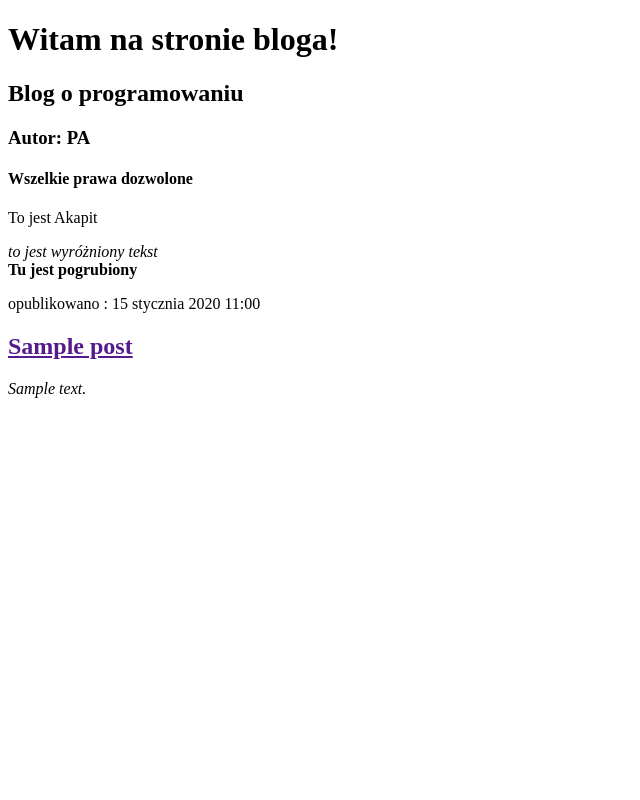
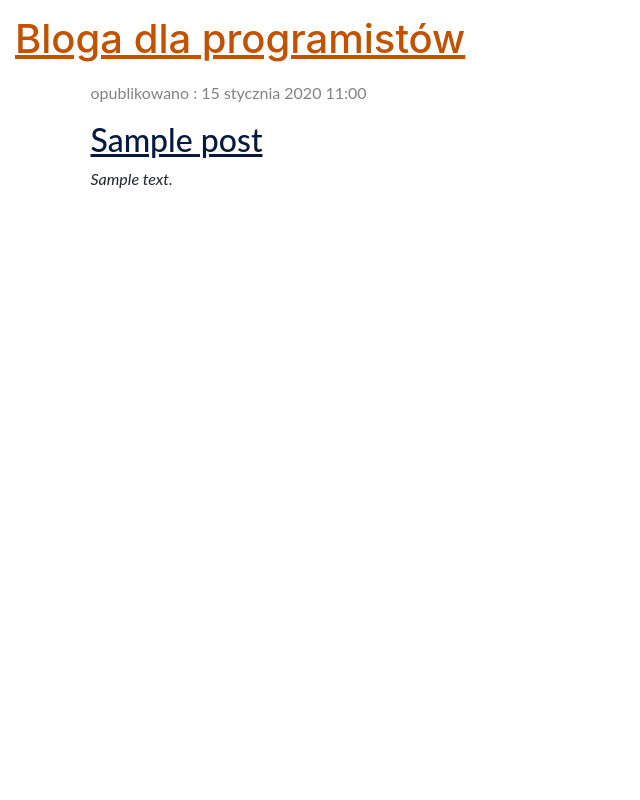
Before and after one commit to ScPatryk87/djangoblog, a Django app: page / in a window 1280 px wide. Shown: the whole page, without its empty margins (0-640 px from the left). Run offline with Django 5.2, Linux system fonts and the light colour scheme; tables that the repository leaves empty hold one stand-in row (values such as "Sample post").

Commit message:
dodano nowy szablon

```diff
--- /dev/null
+++ b/blog/static/css/blog.css
@@ -0,0 +1,39 @@
+h1 a,h2 a {
+    color: #DE781f;
+}
+
+body {
+    padding-left: 15px;
+     font-family: "Lato", sans-serif;
+}
+
+.page-header {
+    background-color: #ffffff;
+    margin-top: 5px;
+    padding: 10px 50px 0px 0px;
+    color: #C25100;
+    font-family: 'Inter', sans-serif;
+    text-decoration: none;
+    width:70%;
+    border-style: hidden;
+}
+.page-header h1, .page-header h1 a, .page-header h1 a:visited, .page-header h1 a:active {
+    color: #C25100;
+}
+
+.data {
+    color: #828282;
+}
+
+.content {
+  margin: auto;
+  width: 100%;
+}
+.post {
+    margin-bottom: 15px;
+    padding: 10px 10px 10px 1px;
+}
+
+.post h2 a, .post h1 a:visited {
+    color: #061A40;
+}
--- a/blog/urls.py
+++ b/blog/urls.py
@@ -3,4 +3,5 @@ from . import  views
 
 urlpatterns= [
     path('', views.post_list, name='post_list'),
+    path('post/<int:pk>/', views.post_detail, name='post_detail'),
 ]
--- a/blog/views.py
+++ b/blog/views.py
@@ -1,4 +1,4 @@
-from django.shortcuts import render
+from django.shortcuts import render, get_object_or_404
 from django.utils import timezone
 
 from .models import Post
@@ -7,3 +7,7 @@ from .models import Post
 def post_list(request):
     posts=Post.objects.filter(publish_date__lte=timezone.now()).order_by('publish_date')
     return render(request, 'blog/post_list.html', {'posts':posts})
+
+def post_detail(request,pk):
+    post = get_object_or_404(Post, pk=pk)
+    return render(request, 'blog/post_detail.html', {'post': post})
--- /dev/null
+++ b/templates/blog/base.html
@@ -0,0 +1,22 @@
+{% load static %}
+<html lang="pl">
+<head>
+    <meta charset="UTF-8">
+    <title>Blog dla programistów</title>
+    <link href="https://cdn.jsdelivr.net/npm/bootstrap@5.0.2/dist/css/bootstrap.min.css" rel="stylesheet" integrity="sha384-EVSTQN3/azprG1Anm3QDgpJLIm9Nao0Yz1ztcQTwFspd3yD65VohhpuuCOmLASjC" crossorigin="anonymous">
+    <link rel="stylesheet" href="{% static 'css/blog.css' %}">
+</head>
+<body>
+<div class="page-header">
+    <h1><a href="/">Bloga dla programistów</a></h1>
+</div>
+<div class="content container">
+    <div class="row">
+        <div class="col-md-8">
+            {% block content %}
+            {% endblock %}
+        </div>
+    </div>
+</div>
+</body>
+</html>
--- a/templates/blog/post_list.html
+++ b/templates/blog/post_list.html
@@ -1,26 +1,11 @@
-<!DOCTYPE html>
-<html lang="pl">
-<head>
-    <meta charset="UTF-8">
-    <title>Blog dla programistów</title>
-</head>
-<body>
-<h1>Witam na stronie bloga!</h1>
-<h2>Blog o programowaniu</h2>
-<h3>Autor: PA</h3>
-<h4>Wszelkie prawa dozwolone</h4>
-<p> To jest Akapit</p>
-<em>to jest wyróżniony tekst</em><br>
-<strong>Tu jest pogrubiony</strong>
-    {% comment "Komentarz autora"%}
-    <p>Lista postów. To tylko komentarz</p>
-    {% endcomment %}
-    {% for post in posts %}
-<div>
-    <p> opublikowano : {{post.publish_date}}</p>
-    <h2><a href="">{{post.title}}</a></h2>
-    <em>{{post.text|linebreaksbr}}</em>
-</div>
-{% endfor %}
-</body>
-</html>
+{% extends 'blog/base.html' %}
+{% block content %}
+        {% for post in posts %}
+
+            <div class="post">
+                <div class="data"><p> opublikowano : {{post.publish_date}}</p></div>
+                <h2><a href="{% url 'post_detail' pk=post.pk %}">{{post.title}}</a></h2>
+                <em>{{post.text|linebreaksbr}}</em>
+            </div>
+            {% endfor %}
+{% endblock %}
```
Also changed, not shown: templates/blog/post_detail.html (added, +13 -0 lines).
